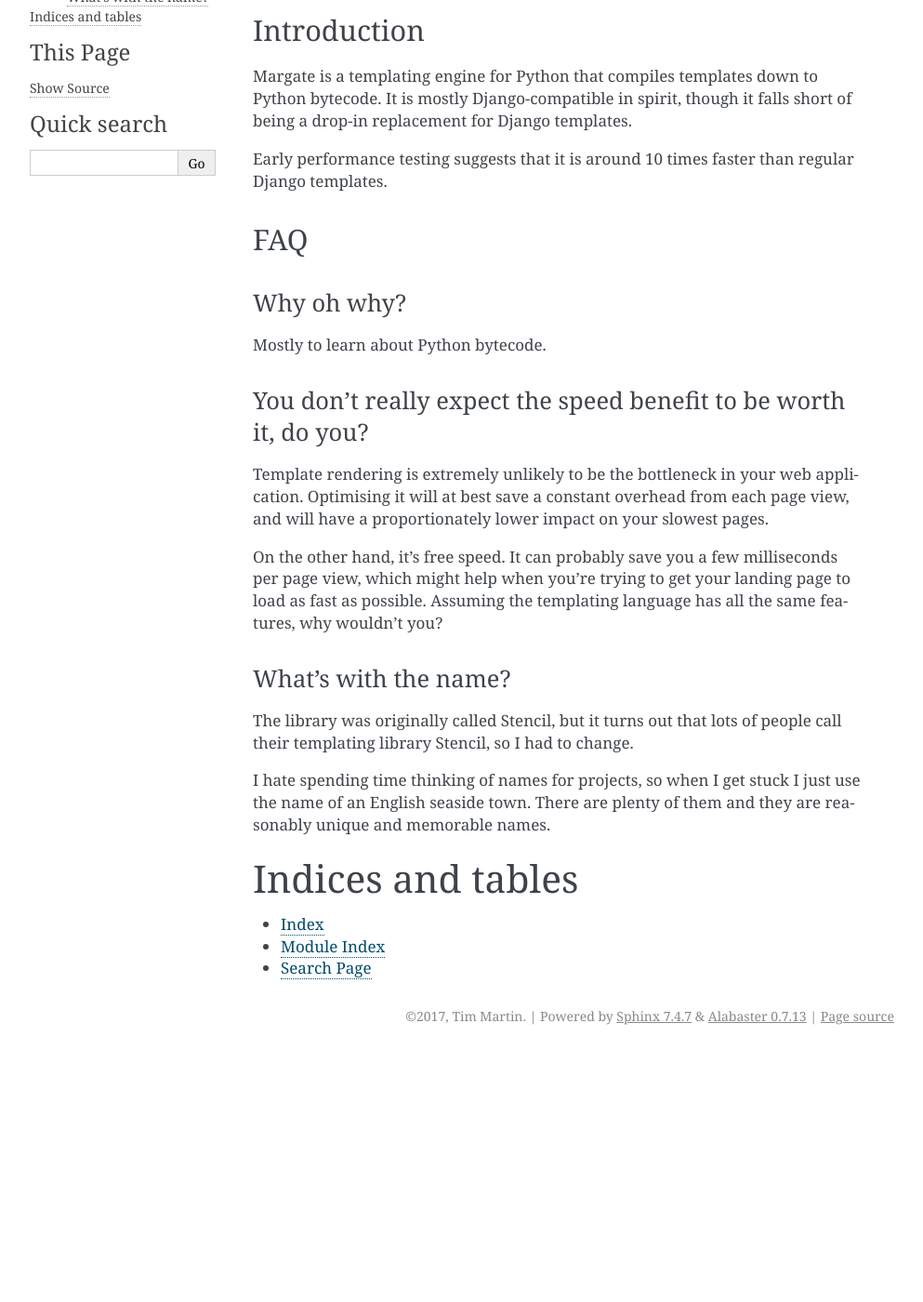
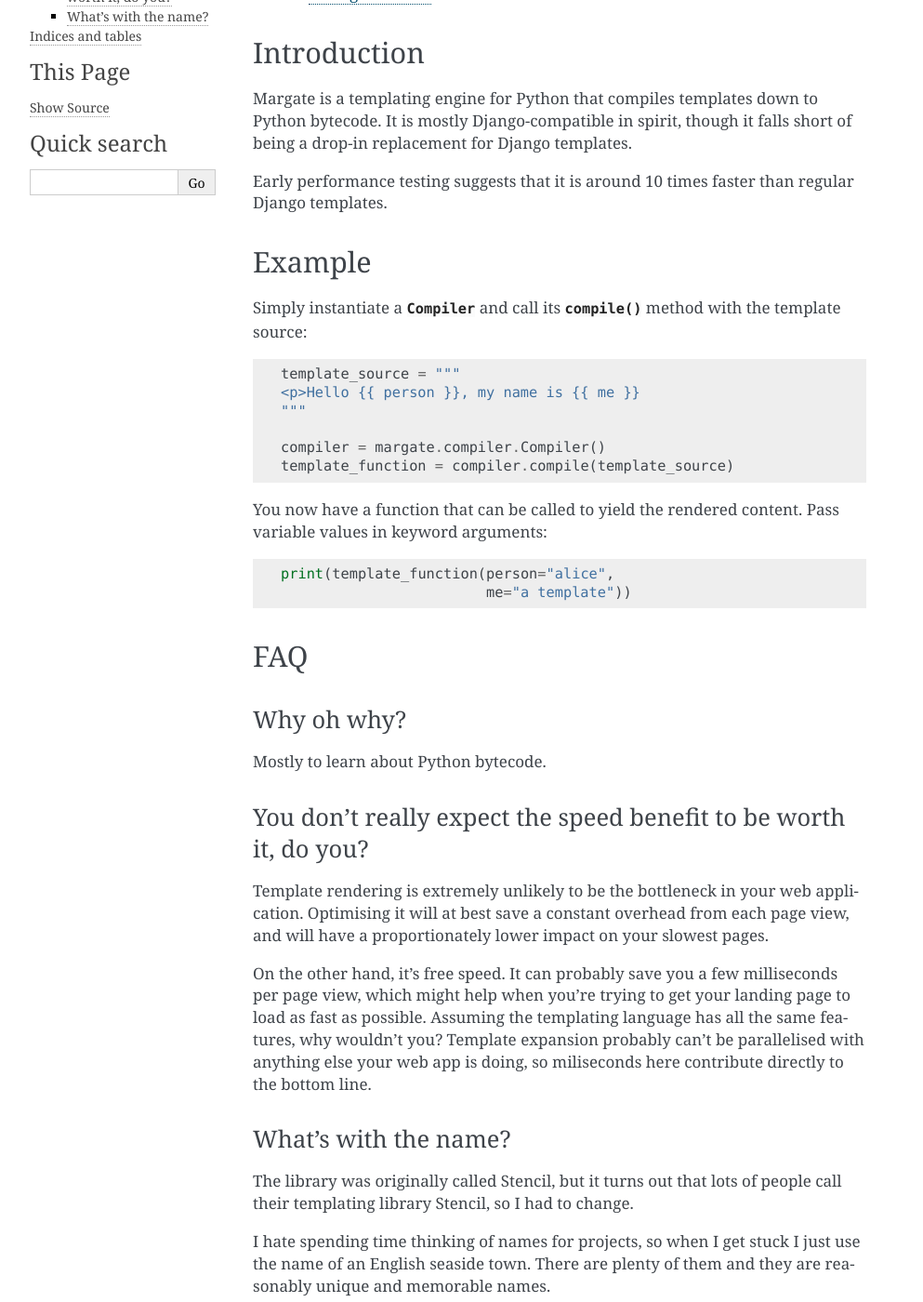
Before and after one commit to timmartin/margate, a Sphinx documentation site: the page built from docs/index.rst, in a window 1280 px wide and 1400 px high, scrolled down 276 px. Shown: the whole window at 93% size, without its empty margins (148-1141 px from the left). Built offline with Sphinx 7.4.7, drawn with Linux system fonts in a browser that asks for light colours; before the commit the page ends 1408 px from its top, so only the background shows below that.

Commit message:
Improved the documentation

```diff
--- a/docs/index.rst
+++ b/docs/index.rst
@@ -18,6 +18,26 @@ it falls short of being a drop-in replacement for Django templates.
 Early performance testing suggests that it is around 10 times faster
 than regular Django templates.
 
+Example
+-------
+
+Simply instantiate a :py:class:`~margate.compiler.Compiler` and call
+its :py:meth:`~margate.compiler.Compiler.compile()` method with the
+template source::
+
+  template_source = """
+  <p>Hello {{ person }}, my name is {{ me }}
+  """
+
+  compiler = margate.compiler.Compiler()
+  template_function = compiler.compile(template_source)
+
+You now have a function that can be called to yield the rendered
+content. Pass variable values in keyword arguments::
+
+  print(template_function(person="alice",
+                          me="a template"))
+
 FAQ
 ---
 
@@ -37,7 +57,10 @@ your slowest pages.
 On the other hand, it's free speed. It can probably save you a few
 milliseconds per page view, which might help when you're trying to get
 your landing page to load as fast as possible. Assuming the templating
-language has all the same features, why wouldn't you?
+language has all the same features, why wouldn't you? Template
+expansion probably can't be parallelised with anything else your web
+app is doing, so miliseconds here contribute directly to the bottom
+line.
 
 What's with the name?
 '''''''''''''''''''''
```
Also changed, not shown: docs/reference.rst (+13 -0 lines), 1 other file.
